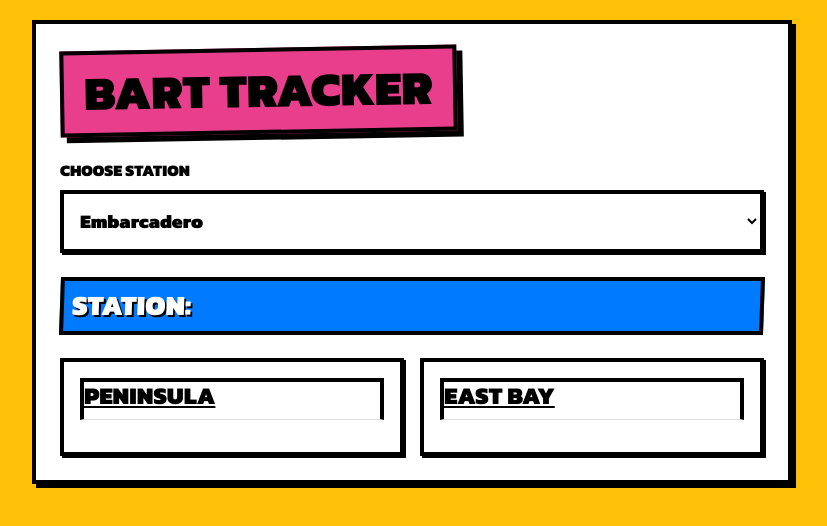
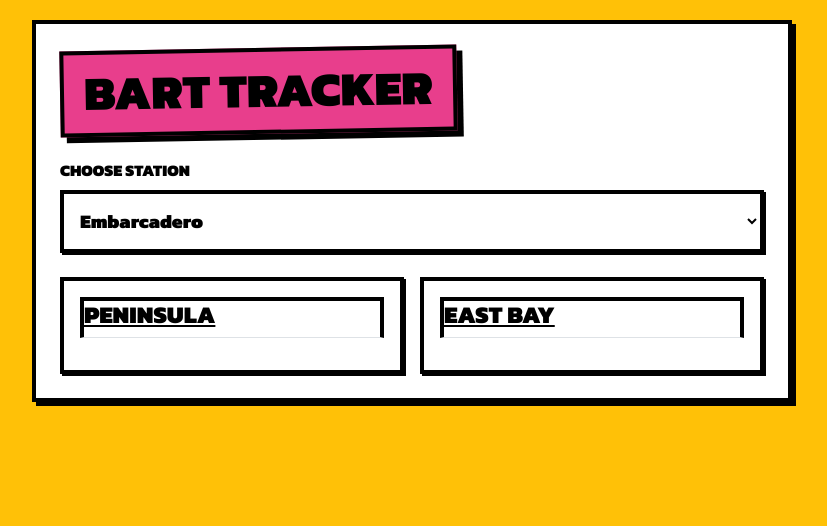
Before and after one commit to varindersingh83/BART, a plain HTML site: page index.html in a window 1280 px wide. Shown: the whole page, without its empty margins (228-1055 px from the left). Drawn offline with nearby package versions, Linux system fonts and the light colour scheme; no server answers.

Commit message:
Remove redundant station name header to clean up the UI

```diff
--- a/index.html
+++ b/index.html
@@ -44,10 +44,6 @@
           </select>
         </div>
 
-        <div class="station-header border-black bg-blue p-2 mb-4">
-          <h3 class="mb-0">STATION: <span id="stationName" class="text-white"></span></h3>
-        </div>
-
         <div class="container-fluid px-0">
           <div class="row no-gutters">
             <div class="col-12 col-md-6 mb-4 mb-md-0 pr-md-2">
```
